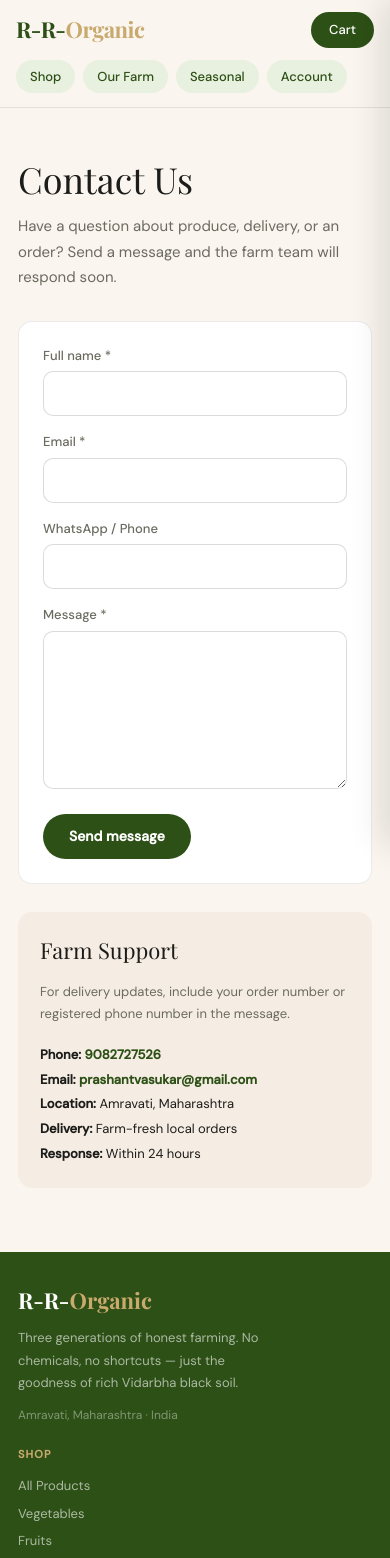
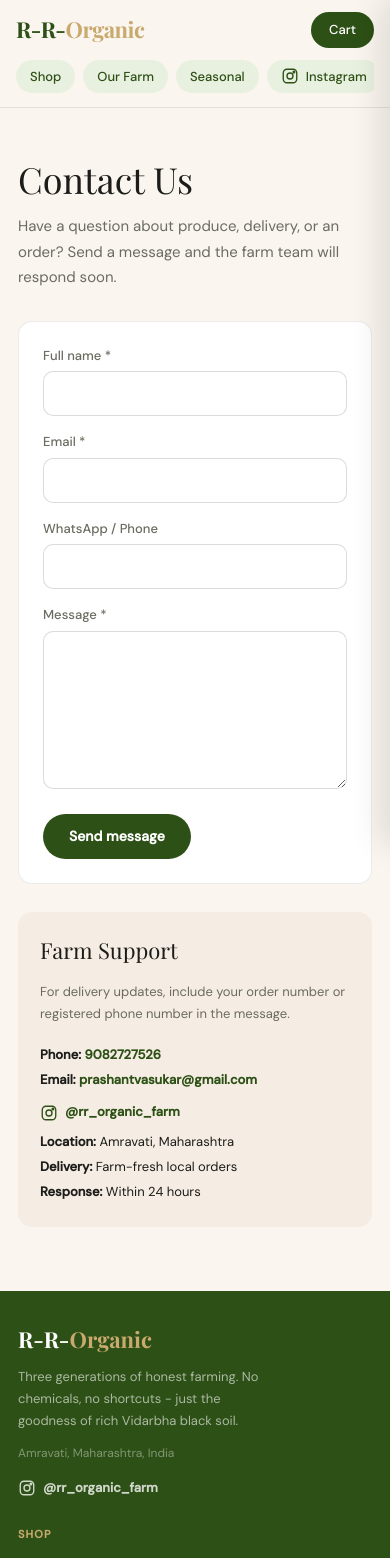
Before and after one commit to Prashant07-git/AWS-Amplify, a Next.js app: page /contact in a window 390 px wide. Shown: the top 1558 px of the page. Built offline with nearby package versions, Linux system fonts and the light colour scheme.

Commit message:
insta update

```diff
--- a/app/contact/page.jsx
+++ b/app/contact/page.jsx
@@ -1,6 +1,7 @@
 'use client'
 
 import { useState } from 'react'
+import InstagramLink from '@/components/InstagramLink'
 
 const CONTACT_PHONE = '9082727526'
 const CONTACT_EMAIL = 'prashantvasukar@gmail.com'
@@ -138,6 +139,9 @@ export default function ContactPage() {
           <div style={{ fontSize: 13, lineHeight: 1.9 }}>
             <div><strong>Phone:</strong> <a href={`tel:+91${CONTACT_PHONE}`} style={{ color: '#2d5016', fontWeight: 600 }}>{CONTACT_PHONE}</a></div>
             <div><strong>Email:</strong> <a href={`mailto:${CONTACT_EMAIL}`} style={{ color: '#2d5016', fontWeight: 600 }}>{CONTACT_EMAIL}</a></div>
+            <div style={{ marginTop: 8 }}>
+              <InstagramLink label="Instagram" showHandle variant="contact" />
+            </div>
             <div><strong>Location:</strong> Amravati, Maharashtra</div>
             <div><strong>Delivery:</strong> Farm-fresh local orders</div>
             <div><strong>Response:</strong> Within 24 hours</div>
--- a/app/globals.css
+++ b/app/globals.css
@@ -93,6 +93,61 @@ body {
 
 .mobile-account-link {
   display: none;
+}
+
+.mobile-instagram-link {
+  display: none;
+}
+
+.instagram-link {
+  display: inline-flex;
+  align-items: center;
+  gap: 7px;
+  text-decoration: none;
+  font-size: 13px;
+  font-weight: 700;
+  transition: opacity .2s, color .2s, background .2s, border-color .2s;
+}
+
+.instagram-link:hover {
+  opacity: .82;
+}
+
+.instagram-link svg,
+.instagram-link-img {
+  width: 18px;
+  height: 18px;
+  flex: 0 0 auto;
+}
+
+.instagram-link svg {
+  fill: none;
+  stroke: currentColor;
+  stroke-width: 1.8;
+}
+
+.instagram-link-img {
+  object-fit: contain;
+}
+
+.instagram-link-nav {
+  color: #6b6b60;
+  font-weight: 500;
+}
+
+.instagram-link-footer {
+  color: rgba(255,255,255,0.78);
+}
+
+.instagram-link-contact,
+.instagram-link-story {
+  color: #2d5016;
+}
+
+.instagram-link-story {
+  background: #e8f0df;
+  border-radius: 999px;
+  padding: 9px 16px;
 }
 
 .home-hero-art > div:first-child:not(.hero-carousel) {
@@ -266,8 +321,21 @@ img {
     display: inline-block;
   }
 
+  .mobile-instagram-link {
+    display: inline-flex;
+    flex: 0 0 auto;
+    background: #e8f0df;
+    color: #2d5016;
+    border-radius: 999px;
+    padding: 7px 14px;
+  }
+
   .site-nav-actions {
     gap: 8px !important;
+  }
+
+  .desktop-instagram-link {
+    display: none;
   }
 
   .site-nav-actions .nav-link {
--- a/app/page.jsx
+++ b/app/page.jsx
@@ -1,6 +1,7 @@
 import { supabase } from '@/lib/supabase'
 import ProductCard from '@/components/ProductCard'
 import HeroCarousel from '@/components/HeroCarousel'
+import InstagramLink from '@/components/InstagramLink'
 import Link from 'next/link'
 
 async function getFeaturedProducts() {
@@ -109,6 +110,9 @@ export default async function HomePage() {
           <p style={{ fontSize:15, color:'#6b6b60', lineHeight:1.8, marginBottom:28 }}>
             No shortcuts. No chemicals. Just the goodness of rich Vidarbha black soil., rainwater, and the kind of patience that comes from loving the land.
           </p>
+          <div style={{ marginBottom:24 }}>
+            <InstagramLink label="Follow our farm" showHandle variant="story" />
+          </div>
           <div className="stats-row" style={{ display:'flex', gap:32 }}>
             {stats.map(([n, l]) => (
               <div key={l} style={{ textAlign:'center' }}>
--- a/components/Footer.jsx
+++ b/components/Footer.jsx
@@ -1,4 +1,5 @@
 import Link from 'next/link'
+import InstagramLink from './InstagramLink'
 
 export default function Footer() {
   const shopLinks = [['All Products','/products'],['Vegetables','/products?cat=vegetables'],['Fruits','/products?cat=fruits'],['Seasonal Box','/products?cat=seasonal-box']]
@@ -12,9 +13,12 @@ export default function Footer() {
             R-R-<span style={{ color:'#c8a96e' }}>Organic</span>
           </div>
           <p style={{ fontSize:13, color:'rgba(255,255,255,0.6)', lineHeight:1.7, maxWidth:260 }}>
-            Three generations of honest farming. No chemicals, no shortcuts — just the goodness of rich Vidarbha black soil.
+            Three generations of honest farming. No chemicals, no shortcuts - just the goodness of rich Vidarbha black soil.
           </p>
-          <p style={{ fontSize:12, color:'rgba(255,255,255,0.4)', marginTop:12 }}>Amravati, Maharashtra · India</p>
+          <p style={{ fontSize:12, color:'rgba(255,255,255,0.4)', marginTop:12 }}>Amravati, Maharashtra, India</p>
+          <div style={{ marginTop:16 }}>
+            <InstagramLink label="Follow on Instagram" showHandle variant="footer" />
+          </div>
         </div>
         <div>
           <div style={{ fontSize:11, fontWeight:600, letterSpacing:'0.1em', color:'#c8a96e', textTransform:'uppercase', marginBottom:14 }}>Shop</div>
--- /dev/null
+++ b/components/InstagramLink.jsx
@@ -0,0 +1,30 @@
+import { INSTAGRAM_HANDLE, INSTAGRAM_LOGO_URL, INSTAGRAM_URL } from '@/lib/social-links'
+
+function InstagramIcon() {
+  return (
+    <svg viewBox="0 0 24 24" aria-hidden="true" focusable="false">
+      <rect x="3" y="3" width="18" height="18" rx="5" />
+      <circle cx="12" cy="12" r="4" />
+      <circle cx="17.2" cy="6.8" r="1.1" />
+    </svg>
+  )
+}
+
+export default function InstagramLink({ label = 'Instagram', showHandle = false, variant = 'light', className = '' }) {
+  return (
+    <a
+      href={INSTAGRAM_URL}
+      target="_blank"
+      rel="noopener noreferrer"
+      className={`instagram-link instagram-link-${variant} ${className}`}
+      aria-label={`Open ${label}`}
+    >
+      {INSTAGRAM_LOGO_URL ? (
+        <img src={INSTAGRAM_LOGO_URL} alt="" className="instagram-link-img" />
+      ) : (
+        <InstagramIcon />
+      )}
+      <span>{showHandle ? INSTAGRAM_HANDLE : label}</span>
+    </a>
+  )
+}
--- a/components/Navbar.jsx
+++ b/components/Navbar.jsx
@@ -3,6 +3,7 @@ import Link from 'next/link'
 import { useEffect, useState } from 'react'
 import { useCartStore } from '@/lib/cart-store'
 import CartDrawer from './CartDrawer'
+import InstagramLink from './InstagramLink'
 
 export default function Navbar() {
   const [drawerOpen, setDrawerOpen] = useState(false)
@@ -36,10 +37,12 @@ export default function Navbar() {
           {[['Shop','/products'],['Our Farm','/#story'],['Seasonal','/products?cat=seasonal-box']].map(([label,href]) => (
             <Link key={label} href={href} className="nav-link">{label}</Link>
           ))}
+          <InstagramLink label="Instagram" variant="nav" className="mobile-instagram-link" />
           <Link href="/account" className="nav-link mobile-account-link">Account</Link>
         </div>
 
         <div className="site-nav-actions" style={{ display:'flex', gap:12, alignItems:'center' }}>
+          <InstagramLink label="Instagram" variant="nav" className="desktop-instagram-link" />
           <Link href="/account" className="nav-link">Account</Link>
           <button onClick={() => setDrawerOpen(true)} style={{
             background:'#2d5016', color:'#fff', border:'none', borderRadius:999,
--- /dev/null
+++ b/lib/social-links.js
@@ -0,0 +1,6 @@
+export const INSTAGRAM_URL = 'https://www.instagram.com/rr_organic_farm/'
+export const INSTAGRAM_HANDLE = '@rr_organic_farm'
+
+// Optional: paste a Cloudinary/logo image URL here if you want a custom Instagram logo.
+// Leave this blank to use the built-in Instagram icon.
+export const INSTAGRAM_LOGO_URL = ''
```
